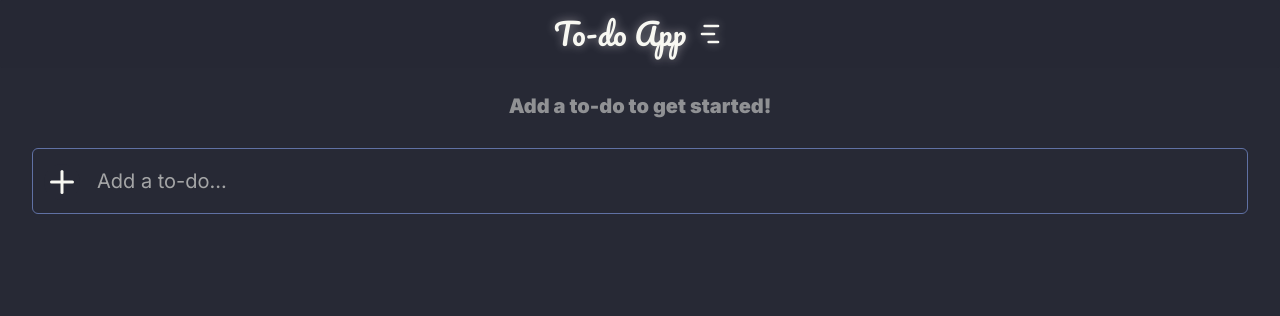
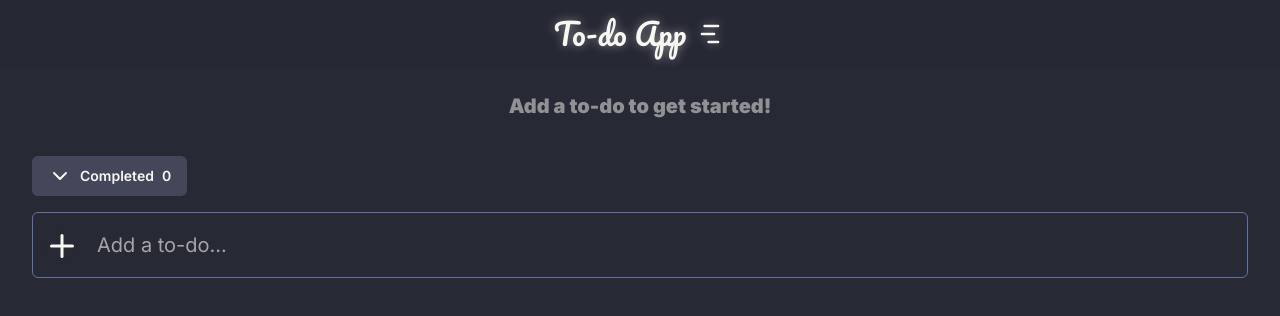
Before and after one commit to GeraOSF/todo-list-nextjs, a Next.js app: page / in a window 1280 px wide. Shown: the top 316 px of the page. Built offline with nearby package versions, Linux system fonts and the light colour scheme.

Commit message:
Add completed todos section

```diff
--- a/app/page.tsx
+++ b/app/page.tsx
@@ -1,8 +1,11 @@
 "use client";
-import { useEffect, useState } from "react";
+import { useEffect, useState, useMemo } from "react";
+import { Plus, ChevronRight } from "lucide-react";
 
-import Todos from "@/components/todos";
-import TodoInput from "@/components/todo-input";
+import { cn } from "@/lib/utils";
+import { Input } from "@/components/ui/input";
+import { Button } from "@/components/ui/button";
+import TodoList from "@/components/todo-list";
 
 export default function Home() {
   const mockTodos = [
@@ -53,23 +56,91 @@ export default function Home() {
     },
   ];
   const [todos, setTodos] = useState<Todo[]>([]);
+  const [newTodoText, setNewTodoText] = useState("");
+  const [showCompleted, setShowCompleted] = useState(true);
 
   useEffect(() => {
     const localTodos = localStorage.getItem("todos");
     if (localTodos) setTodos(JSON.parse(localTodos));
   }, []);
 
-  function addTodo(content: string) {
-    const newTodo = { id: crypto.randomUUID(), content, done: false };
-    setTodos([newTodo, ...todos]);
-    localStorage.setItem("todos", JSON.stringify([newTodo, ...todos]));
-    window.scroll({ top: 0, behavior: "smooth" });
+  function changeTodos(
+    todoId: string,
+    action: "add" | "toggle" | "delete" | "edit",
+    content?: string,
+  ) {
+    let updatedTodos: Todo[];
+    if (action === "add") {
+      if (!content) return;
+      const newTodo = { id: crypto.randomUUID(), content, done: false };
+      updatedTodos = [newTodo, ...todos];
+      setNewTodoText("");
+    } else if (action === "toggle") {
+      updatedTodos = todos.map((t) =>
+        t.id === todoId ? { ...t, done: !t.done } : t,
+      );
+    } else if (action === "edit") {
+      updatedTodos = todos.map((t) =>
+        t.id === todoId && content ? { ...t, content } : t,
+      );
+    } else if (action === "delete") {
+      updatedTodos = todos.filter((t) => t.id !== todoId);
+    }
+
+    setTodos(updatedTodos!);
+    localStorage.setItem("todos", JSON.stringify(updatedTodos!));
   }
+
+  const doneTodos = useMemo(() => todos.filter((t) => t.done), [todos]);
+  const undoneTodos = useMemo(() => todos.filter((t) => !t.done), [todos]);
 
   return (
     <main className="flex flex-col items-center gap-2 p-1 text-xl lg:container">
-      <Todos todos={todos} setTodos={setTodos} />
-      <TodoInput addTodo={addTodo} />
+      {/* Todos section */}
+      <section className="w-full">
+        {todos.length === 0 && (
+          <p className="py-5 text-center font-black text-muted-foreground opacity-50">
+            Add a to-do to get started!
+          </p>
+        )}
+        <TodoList todos={undoneTodos} changeTodos={changeTodos} />
+        <Button
+          onClick={() => setShowCompleted(!showCompleted)}
+          className="mb-2 mt-4 flex gap-2 bg-muted font-semibold hover:bg-muted"
+        >
+          <ChevronRight
+            className={cn("duration-200", {
+              "rotate-90": showCompleted,
+            })}
+          />
+          Completed
+          <span className="text-opacity-50">{doneTodos.length}</span>
+        </Button>
+        {showCompleted && (
+          <TodoList todos={doneTodos} changeTodos={changeTodos} />
+        )}
+      </section>
+
+      {/* Input section */}
+      <section className="sticky bottom-1 w-full">
+        <div className="relative">
+          <Input
+            className="px-4 py-8 pl-16 text-xl placeholder:text-muted-foreground placeholder:opacity-60"
+            onChange={(e) => setNewTodoText(e.target.value)}
+            onKeyDown={(e) => {
+              if (e.key === "Enter") changeTodos("", "add", newTodoText);
+            }}
+            value={newTodoText}
+            placeholder="Add a to-do..."
+          />
+          <Button
+            onClick={() => changeTodos("", "add", newTodoText)}
+            className="absolute left-3 top-4 h-fit rounded-full bg-background p-0 hover:bg-muted"
+          >
+            <Plus className="h-9 w-9" />
+          </Button>
+        </div>
+      </section>
     </main>
   );
 }
--- a/components/todo-input.tsx
+++ /dev/null
@@ -1,43 +0,0 @@
-import { useRef, useState } from "react";
-import { Plus } from "lucide-react";
-
-import { Input } from "@/components/ui/input";
-import { Button } from "@/components/ui/button";
-
-interface Props {
-  addTodo: (textInput: string) => void;
-}
-export default function TodoInput({ addTodo }: Props) {
-  const [textInput, setTextInput] = useState("");
-  const inputRef = useRef(null);
-
-  function add() {
-    const newTodoText = textInput.trim();
-    if (newTodoText === "") return;
-    addTodo(newTodoText);
-    setTextInput("");
-  }
-
-  return (
-    <section className="sticky bottom-1 w-full">
-      <div className="relative">
-        <Input
-          ref={inputRef}
-          className="px-4 py-8 pl-16 text-xl placeholder:text-muted-foreground placeholder:opacity-60"
-          onChange={(e) => setTextInput(e.target.value)}
-          onKeyDown={(e) => {
-            if (e.key === "Enter") add();
-          }}
-          value={textInput}
-          placeholder="Add a to-do..."
-        />
-        <Button
-          onClick={add}
-          className="absolute left-3 top-4 h-fit rounded-full bg-background p-0 hover:bg-muted"
-        >
-          <Plus className="h-9 w-9" />
-        </Button>
-      </div>
-    </section>
-  );
-}
--- /dev/null
+++ b/components/todo-list.tsx
@@ -0,0 +1,78 @@
+import { useState, useEffect, useRef } from "react";
+import { Trash } from "lucide-react";
+import { useAutoAnimate } from "@formkit/auto-animate/react";
+
+import { cn } from "@/lib/utils";
+import { Checkbox } from "@/components/ui/checkbox";
+import { Input } from "@/components/ui/input";
+import { Button } from "@/components/ui/button";
+
+type Props = {
+  todos: Todo[];
+  changeTodos: (
+    todoId: string,
+    action: "add" | "toggle" | "delete" | "edit",
+    content?: string,
+  ) => void;
+};
+
+export default function TodoList({ todos, changeTodos }: Props) {
+  const [editableTodoId, setEditableTodoId] = useState("");
+  const editInputRef = useRef<HTMLInputElement | null>(null);
+  const [animationParent] = useAutoAnimate();
+
+  useEffect(() => {
+    if (editInputRef.current && editableTodoId !== "") {
+      editInputRef.current.focus();
+    }
+  }, [editableTodoId]);
+
+  return (
+    <ul ref={animationParent} className="flex flex-col gap-1">
+      {todos.map((todo) => (
+        <li
+          className="flex items-center gap-4 rounded bg-muted p-4 text-muted-foreground"
+          key={todo.id}
+        >
+          <Checkbox
+            className="rounded-full"
+            onClick={() => changeTodos(todo.id, "toggle")}
+            checked={todo.done}
+          />
+          {todo.id === editableTodoId ? (
+            <Input
+              ref={editInputRef}
+              defaultValue={todo.content}
+              onBlur={(e) => {
+                setEditableTodoId("");
+                changeTodos(todo.id, "edit", e.currentTarget.value);
+              }}
+              onKeyDown={(e) => {
+                if (e.key === "Enter") {
+                  changeTodos(todo.id, "edit", e.currentTarget.value);
+                  e.currentTarget.blur();
+                }
+              }}
+              className="border-none bg-transparent text-xl"
+            />
+          ) : (
+            <span
+              onDoubleClick={() => setEditableTodoId(todo.id)}
+              className={cn("flex-grow", {
+                "line-through": todo.done,
+              })}
+            >
+              {todo.content}
+            </span>
+          )}
+          <Button
+            onClick={() => changeTodos(todo.id, "delete")}
+            className="rounded-full bg-muted px-2 hover:bg-destructive"
+          >
+            <Trash />
+          </Button>
+        </li>
+      ))}
+    </ul>
+  );
+}
--- a/components/todos.tsx
+++ /dev/null
@@ -1,97 +0,0 @@
-import { useEffect, useRef, useState } from "react";
-import { Trash } from "lucide-react";
-
-import { Button } from "@/components/ui/button";
-import { Checkbox } from "@/components/ui/checkbox";
-import { cn } from "@/lib/utils";
-import { Input } from "./ui/input";
-
-interface Props {
-  todos: Todo[];
-  setTodos: React.Dispatch<React.SetStateAction<Todo[]>>;
-}
-export default function Todos({ todos, setTodos }: Props) {
-  const [editableTodoId, setEditableTodoId] = useState("");
-  const editInputRef = useRef<HTMLInputElement>(null);
-
-  useEffect(() => {
-    if (editInputRef.current && editableTodoId !== "") {
-      editInputRef.current.focus();
-    }
-  }, [editableTodoId]);
-
-  function changeTodo(
-    todoId: string,
-    action: "toggle" | "delete" | "edit",
-    content?: string,
-  ) {
-    let updatedTodos: Todo[];
-    if (action === "toggle") {
-      updatedTodos = todos.map((t) =>
-        t.id === todoId ? { ...t, done: !t.done } : t,
-      );
-    } else if (action === "edit") {
-      updatedTodos = todos.map((t) =>
-        t.id === todoId && content ? { ...t, content } : t,
-      );
-    } else if (action === "delete") {
-      updatedTodos = todos.filter((t) => t.id !== todoId);
-    }
-    setTodos(updatedTodos!);
-    localStorage.setItem("todos", JSON.stringify(updatedTodos!));
-  }
-
-  return (
-    <section className="flex w-full flex-col gap-1">
-      {todos.length === 0 && (
-        <p className="py-5 text-center font-black text-muted-foreground opacity-50">
-          Add a to-do to get started!
-        </p>
-      )}
-      {todos.map((todo) => (
-        <article
-          className="flex items-center gap-4 rounded bg-muted p-4 text-muted-foreground"
-          key={todo.id}
-        >
-          <Checkbox
-            className="rounded-full"
-            onClick={() => changeTodo(todo.id, "toggle")}
-            checked={todo.done}
-          />
-          {todo.id === editableTodoId ? (
-            <Input
-              ref={editInputRef}
-              defaultValue={todo.content}
-              onBlur={(e) => {
-                setEditableTodoId("");
-                changeTodo(todo.id, "edit", e.currentTarget.value);
-              }}
-              onKeyDown={(e) => {
-                if (e.key === "Enter") {
-                  changeTodo(todo.id, "edit", e.currentTarget.value);
-                  e.currentTarget.blur();
-                }
-              }}
-              className="border-none bg-transparent text-xl"
-            />
-          ) : (
-            <span
-              onDoubleClick={() => setEditableTodoId(todo.id)}
-              className={cn("flex-grow", {
-                "line-through": todo.done,
-              })}
-            >
-              {todo.content}
-            </span>
-          )}
-          <Button
-            onClick={() => changeTodo(todo.id, "delete")}
-            className="rounded-full bg-muted px-2 hover:bg-destructive"
-          >
-            <Trash />
-          </Button>
-        </article>
-      ))}
-    </section>
-  );
-}
```
Also changed, not shown: package.json (+7 -7 lines), 1 other file (tests, documents, lock files or other folders).
